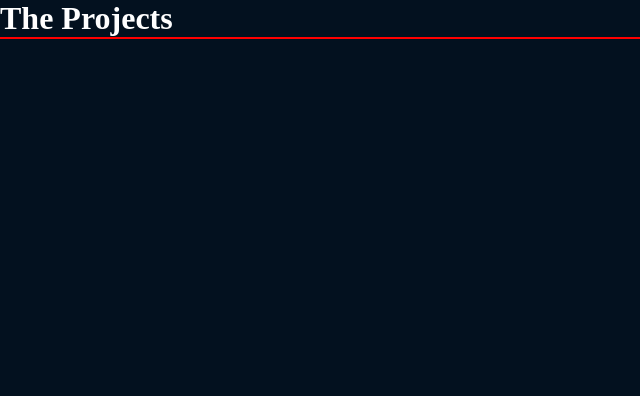
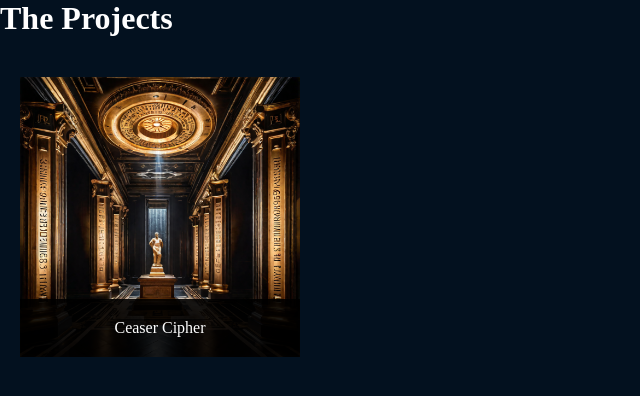
Before and after one commit to DiWalrus42/bro_project, a plain HTML site: page web_page/pages/projects.html in a window 1280 px wide. Shown: the whole page, without its empty margins (0-640 px from the left). Drawn offline with Linux system fonts and the light colour scheme.

Commit message:
make project page dynamic + updated css

```diff
--- a/web_page/pages/projects.html
+++ b/web_page/pages/projects.html
@@ -1,13 +1,16 @@
 <!DOCTYPE html>
 <html lang="en">
+
 <head>
     <meta charset="UTF-8">
     <meta name="viewport" content="width=device-width, initial-scale=1.0">
     <link rel="stylesheet" href="../src/css/hs_custom.css">
     <script src="../src/js/hs_custom.js"></script>
+    <script src="../src/js/projects.js"></script>
     <title>Projects</title>
 </head>
-<body>
+
+<body onload="create_projects()">
     <header class="main_header">
         <h1 class="page_title">The Projects</h1>
     </header>
@@ -17,6 +20,7 @@
         <!-- About Us -->
     </nav>
     <!-- Section Containing all our projects -->
-    <section class="projects"></section>
+    <section id="project_section" class="projects"></section>
 </body>
+
 </html>
--- a/web_page/src/css/hs_custom.css
+++ b/web_page/src/css/hs_custom.css
@@ -11,15 +11,16 @@ body {
 }
 
 .main_nav {
-    border: 1px solid red;
+    padding: 10px 20px;
 }
 
-.main_nav .nav_links {
+.hs_nav_links li {
     display: inline-block;
 }
 
-.hs_cipher_input {
-    padding-bottom: 15px;
+.hs_nav_links a {
+    color: #fff;
+    text-decoration: none;
 }
 
 .hs_text_box {
@@ -29,6 +30,47 @@ body {
     height: 30px;
     padding: 0 10px;
     color: #fff;
+}
+
+/* Projects Page */
+
+.projects {
+    padding: 20px;
+}
+
+.project_div {
+    position: relative;
+    max-width: 280px;
+    max-height: 280px;
+}
+
+.project_div a {
+    text-decoration: none;
+    color: #fff;
+}
+
+.project_div img {
+    width: 100%;
+}
+
+.description_container {
+    position: absolute;
+    bottom: 0;
+    left: 0;
+    width: 100%;
+    padding: 20px 0;
+    background-color: rgba(0,0,0,.9);
+    text-align: center;
+}
+
+.project_desc {
+    display: none;
+}
+
+/* Ceaser Cipher Project */
+
+.hs_cipher_input {
+    padding-bottom: 15px;
 }
 
 .hs_ceasar_cipher {
--- a/web_page/src/js/projects.js
+++ b/web_page/src/js/projects.js
@@ -1,14 +1,58 @@
 // id of the project will be used for the link and thumbnail
 // date format to be used dd-mm-yyyy
+// currently using hotpot.ai to generate thumbnails
 
+function create_projects(){
     const _prj_data = {
         items: [
             {
-            'id': '',
-            'title': '',
-            'description' : '',
-            'author': '',
-            'date-added': '',
+                'id': 'ceasar-cipher',
+                'title': 'Ceaser Cipher',
+                'description' : 'to be determined later',
+                'author': 'Hansley Sowadoo',
+                'date-added': '17-02-2024',
             }
         ]
     };
+
+    // retrieve the container for the projects
+    const _container = document.getElementById('project_section');
+
+    //loop through the projects
+    _prj_data.items.forEach(function(item) {
+
+        // create the card for the project
+        const _project_card = document.createElement('div');
+        _project_card.classList.add('project_div');
+
+        // create link for the project
+        const _project_link = document.createElement('a');
+        _project_link.href = 'projects/' + item.id;
+
+        //create container for the title and description
+        const _description_container = document.createElement('div');
+        _description_container.classList.add('description_container');
+
+        // create the element for the title of the project
+        const _project_thumbnail = document.createElement('img');
+        _project_thumbnail.src = '../src/images/' + item.id + '.png';
+
+        // create the element for the title of the project
+        const _project_name = document.createElement('p');
+        _project_name.classList.add('project_name');
+        _project_name.textContent = item.title;
+
+        //create the element for the description of the project
+        const _project_desc = document.createElement('p');
+        _project_desc.classList.add('project_desc');
+        _project_desc.textContent = item.description;
+
+        _project_card.appendChild(_project_link);
+        _project_link.appendChild(_project_thumbnail);
+        _description_container.appendChild(_project_name);
+        _description_container.appendChild(_project_desc);
+        _project_link.appendChild(_description_container);
+        _container.appendChild(_project_card)
+
+    });
+}
```
Lines whose indentation alone changed are shown as unchanged.
